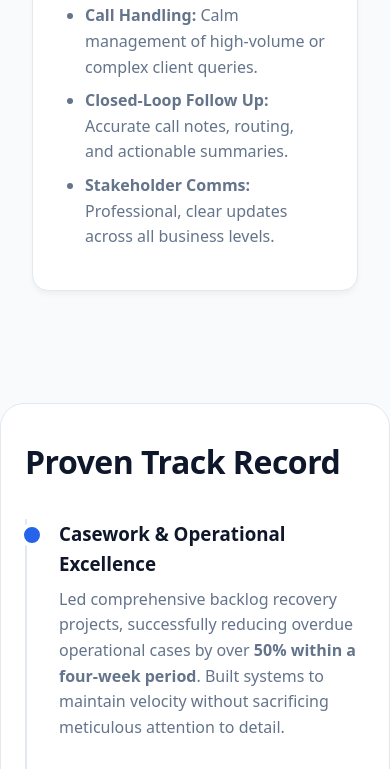
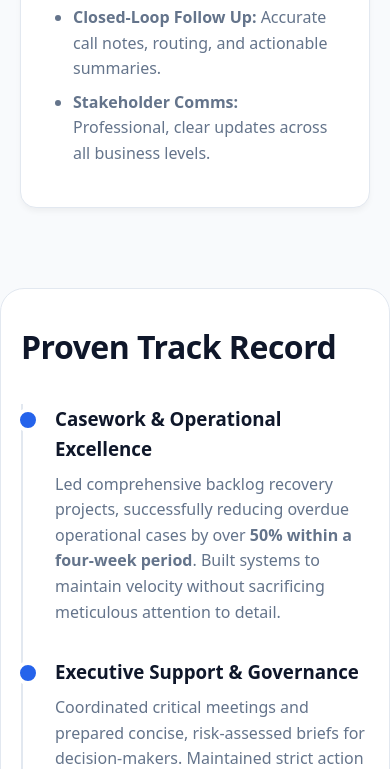
Before and after one commit to turmentora/raffitechva, a plain HTML site: page index.html in a window 390 px wide. Shown: the part 2582-3351 px from the top of the page. Drawn offline with Linux system fonts and the light colour scheme.

Commit message:
Update section padding and mobile layout styles
Adjusted padding for sections and added mobile layout styles.

```diff
--- a/styles.css
+++ b/styles.css
@@ -9,7 +9,7 @@
   --font: ui-sans-serif, system-ui, -apple-system, BlinkMacSystemFont, "Segoe UI", Roboto, sans-serif;
 }
 * { box-sizing: border-box; }
-html, body { margin: 0; padding: 0; scroll-behavior: smooth; }
+html, body { margin: 0; padding: 0; scroll-behavior: smooth; overflow-x: hidden; }
 body { font-family: var(--font); background: var(--bg); color: var(--text); line-height: 1.6; }
 a { color: var(--accent); text-decoration: none; }
 a:hover { text-decoration: underline; }
@@ -73,5 +73,9 @@ input:focus, textarea:focus { outline: none; border-color: var(--accent); box-sh
   .nav-links { display: none; flex-direction: column; width: 100%; position: absolute; top: 100%; left: 0; background: var(--surface); padding: 1rem 2rem; border-bottom: 1px solid var(--border); }
   .nav-links.open { display: flex; }
   .contact-container { grid-template-columns: 1fr; gap: 2rem; }
-  .section.alt { padding: 2rem 1.5rem; }
+
+  /* Mobile layout and scrolling fixes */
+  .cards { grid-template-columns: 1fr; }
+  .section { padding: 3rem 1.25rem; }
+  .section.alt { padding: 2rem 1.25rem; }
 }
```
